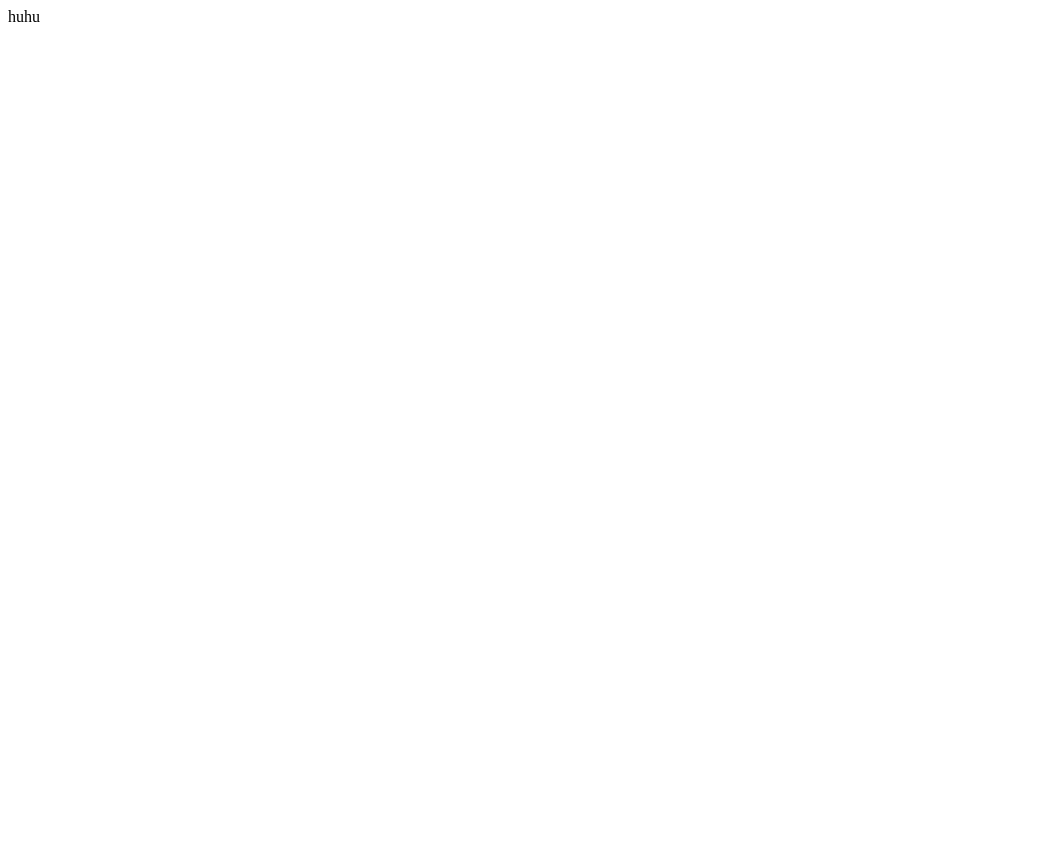
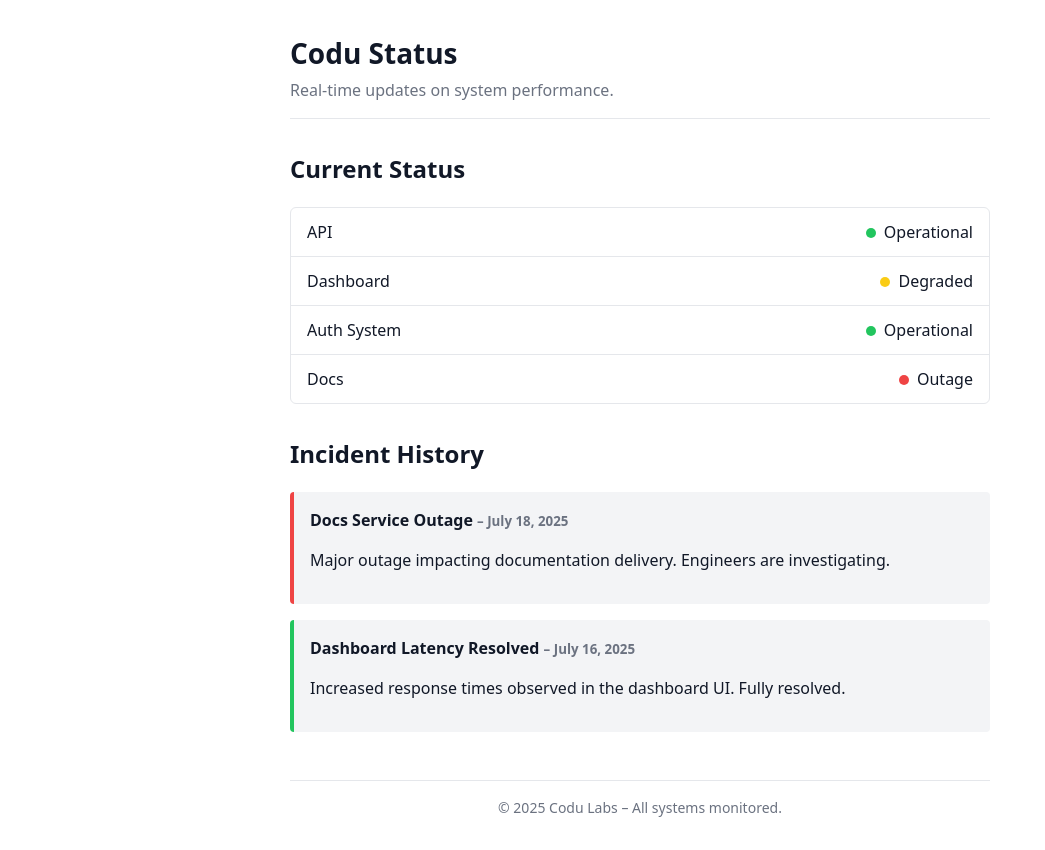
Before and after one commit to blaerrdev/blaerr-status, a plain HTML site: page index.html in a window 1280 px wide. Shown: the whole page, without its empty margins (0-1045 px from the left). Before the commit the page ends 800 px from the top, so only its background shows below. Drawn offline with Linux system fonts and the light colour scheme.

Commit message:
index.html aktualisieren

```diff
--- a/index.html
+++ b/index.html
@@ -1 +1,163 @@
-huhu
+<!DOCTYPE html>
+<html lang="en">
+<head>
+  <meta charset="UTF-8" />
+  <meta name="viewport" content="width=device-width, initial-scale=1.0"/>
+  <title>Status – Codu</title>
+  <style>
+    :root {
+      --green: #22c55e;
+      --yellow: #facc15;
+      --red: #ef4444;
+      --gray: #6b7280;
+      --light: #f3f4f6;
+    }
+
+    body {
+      font-family: system-ui, sans-serif;
+      margin: 0;
+      padding: 0;
+      background: #fff;
+      color: #111827;
+      line-height: 1.5;
+    }
+
+    .container {
+      max-width: 700px;
+      margin: auto;
+      padding: 2rem 1rem;
+    }
+
+    header {
+      border-bottom: 1px solid #e5e7eb;
+      padding-bottom: 1rem;
+      margin-bottom: 2rem;
+    }
+
+    h1 {
+      font-size: 1.75rem;
+      margin: 0;
+    }
+
+    p.subtitle {
+      color: var(--gray);
+      margin: 0.25rem 0 0;
+    }
+
+    .status-list {
+      border: 1px solid #e5e7eb;
+      border-radius: 6px;
+      overflow: hidden;
+      margin-bottom: 2rem;
+    }
+
+    .status-item {
+      display: flex;
+      justify-content: space-between;
+      padding: 0.75rem 1rem;
+      border-top: 1px solid #e5e7eb;
+    }
+
+    .status-item:first-child {
+      border-top: none;
+    }
+
+    .status-dot {
+      display: inline-block;
+      width: 10px;
+      height: 10px;
+      border-radius: 50%;
+      margin-right: 0.5rem;
+    }
+
+    .green { background: var(--green); }
+    .yellow { background: var(--yellow); }
+    .red { background: var(--red); }
+
+    .incident {
+      background: var(--light);
+      border-left: 4px solid var(--red);
+      padding: 1rem;
+      margin-bottom: 1rem;
+      border-radius: 4px;
+    }
+
+    .incident.resolved {
+      border-left-color: var(--green);
+    }
+
+    .incident h3 {
+      margin: 0 0 0.5rem;
+      font-size: 1rem;
+    }
+
+    .incident small {
+      color: var(--gray);
+    }
+
+    footer {
+      text-align: center;
+      margin-top: 3rem;
+      padding-top: 1rem;
+      font-size: 0.875rem;
+      color: var(--gray);
+      border-top: 1px solid #e5e7eb;
+    }
+
+    @media (max-width: 600px) {
+      .status-item {
+        flex-direction: column;
+        align-items: flex-start;
+      }
+    }
+  </style>
+</head>
+<body>
+  <div class="container">
+    <header>
+      <h1>Codu Status</h1>
+      <p class="subtitle">Real-time updates on system performance.</p>
+    </header>
+
+    <section>
+      <h2>Current Status</h2>
+      <div class="status-list">
+        <div class="status-item">
+          <span>API</span>
+          <span><span class="status-dot green"></span>Operational</span>
+        </div>
+        <div class="status-item">
+          <span>Dashboard</span>
+          <span><span class="status-dot yellow"></span>Degraded</span>
+        </div>
+        <div class="status-item">
+          <span>Auth System</span>
+          <span><span class="status-dot green"></span>Operational</span>
+        </div>
+        <div class="status-item">
+          <span>Docs</span>
+          <span><span class="status-dot red"></span>Outage</span>
+        </div>
+      </div>
+    </section>
+
+    <section>
+      <h2>Incident History</h2>
+
+      <div class="incident">
+        <h3>Docs Service Outage <small>– July 18, 2025</small></h3>
+        <p>Major outage impacting documentation delivery. Engineers are investigating.</p>
+      </div>
+
+      <div class="incident resolved">
+        <h3>Dashboard Latency Resolved <small>– July 16, 2025</small></h3>
+        <p>Increased response times observed in the dashboard UI. Fully resolved.</p>
+      </div>
+    </section>
+
+    <footer>
+      &copy; 2025 Codu Labs – All systems monitored.
+    </footer>
+  </div>
+</body>
+</html>
```
